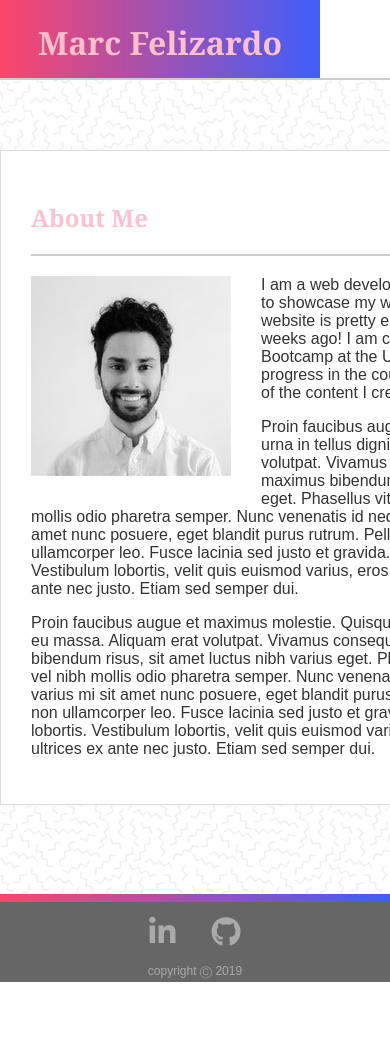
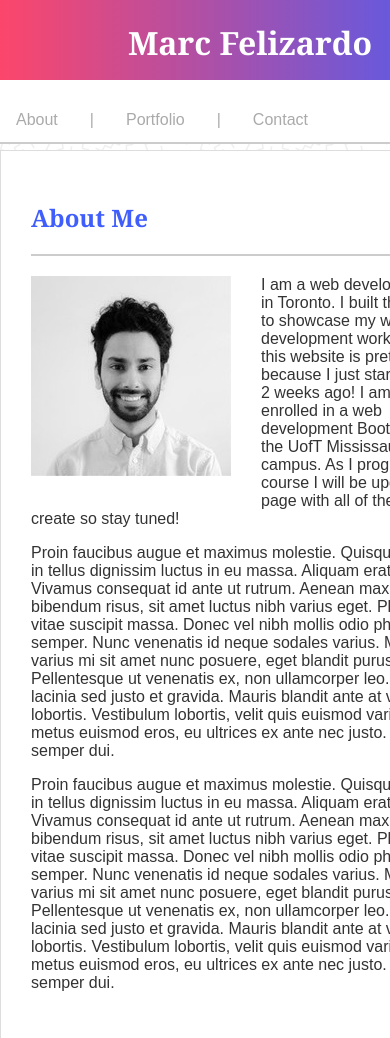
Before and after one commit to marcldo/Responsive-Portfolio, a plain HTML site: page index.html in a window 390 px wide. Shown: the top 1038 px of the page. Before the commit the page ends 982 px from the top, so only its background shows below. Drawn offline with Linux system fonts and the light colour scheme.

Commit message:
breakpoints

```diff
--- a/assets/css/style.css
+++ b/assets/css/style.css
@@ -32,13 +32,18 @@ header {
   }
 
   /* nav styling */
+
+  .navbar {
+    float: right;
+  }
+
   nav ul {
     list-style-type: none;
     margin: 0;
     padding: 0;
     overflow: hidden;
     background-color: #ffffff;
-    float: right;
+
   }
 
 
@@ -234,14 +239,34 @@ z-index: 0;
 
 
 @media screen and (max-width: 768px){
-  h1, h2 {
-    color: #3F5EFB;
-  }
+  .center{
+    width: 600px;
+   }
 }
 
 
 @media screen and (max-width: 640px){
-  h1, h2 {
-    color: pink;
+
+
+  header{
+    height: 9em;
+  }
+  .center{
+    width: 500px;
+   }
+
+   .logo {
+     width: 100%;
+   }
+
+   .navbar {
+     width: 100%;
+
+   }
+   nav{
+     width: 100%;
+   }
+   nav li {
+    display: inline-block;
   }
 }
--- a/index.html
+++ b/index.html
@@ -21,6 +21,7 @@
             <div class="logo">
                 <h1>Marc Felizardo</h1>
             </div>
+            <div class="navbar">
                 <nav>
                     <ul>
                         <li><a href="#">About</a></li>
@@ -30,6 +31,8 @@
                         <li><a href="contact.html">Contact</a></li>
                     </ul>
                 </nav>
+            </div>
+
         </div>
         <br>
     </header>
```
Lines whose indentation alone changed are shown as unchanged.
